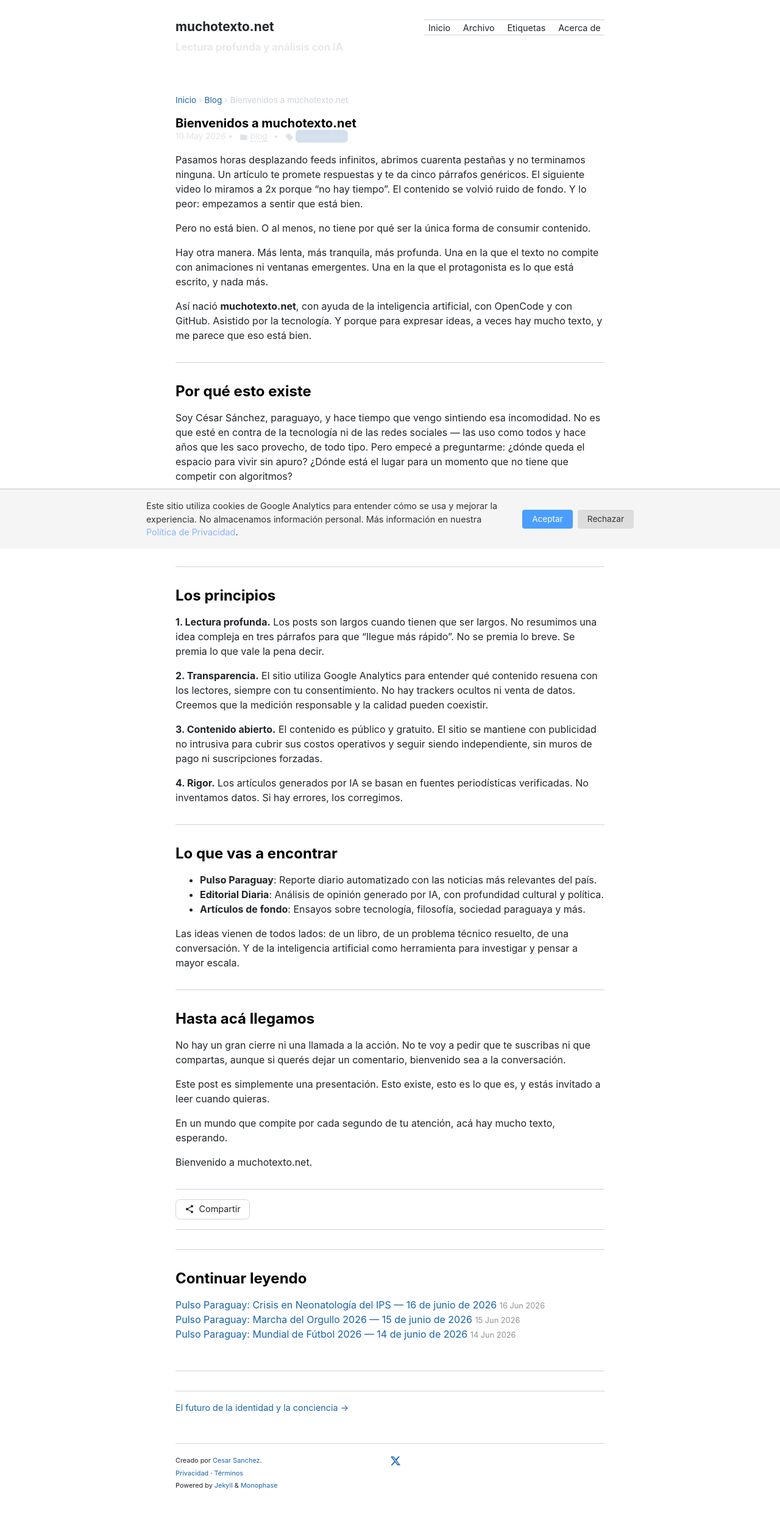
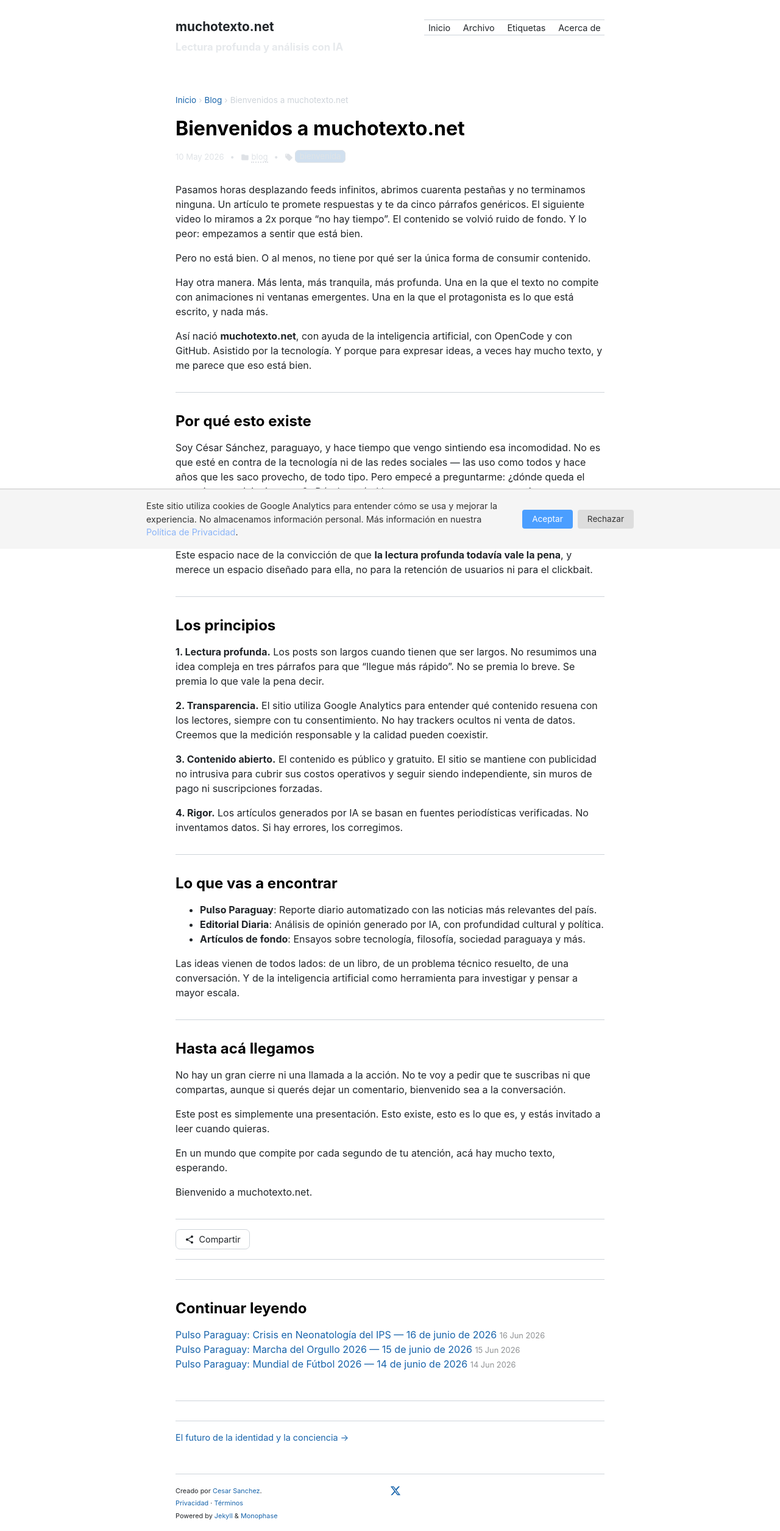
Before and after one commit to miravosqueinteresante/muchotexto.net, a Jekyll site: the page built from _posts/2026-05-10-primer-articulo.md, in a window 1280 px wide. Shown: the whole page at 61% size. Built offline with Jekyll 4.4.1, drawn with Linux system fonts in a browser that asks for light colours; comment, search, counter and statistics services are not loaded; before the commit the page ends 2461 px from its top, so only the background shows below that.

Commit message:
design: professional post meta spacing (flex, gap, breathing room)

```diff
--- a/_sass/monophase/_layout.scss
+++ b/_sass/monophase/_layout.scss
@@ -94,6 +94,8 @@
 .page-title,
 .post-title {
   margin-top: 0;
+  margin-bottom: .5em;
+  line-height: 1.3;
 
   a {
     color: inherit;
@@ -101,11 +103,13 @@
 }
 
 .post-meta {
-  display: block;
-  margin-top: -.5em;
-  margin-bottom: var(--spacer);
+  display: flex;
+  flex-wrap: wrap;
+  gap: .35em .75em;
+  align-items: center;
+  margin-bottom: var(--spacer-2);
   opacity: .65;
-  font-size: .85em;
+  font-size: .82em;
 }
 
 .post-categories,
```
Also changed, not shown: _includes/critical-css.html (+1 -1 lines).
